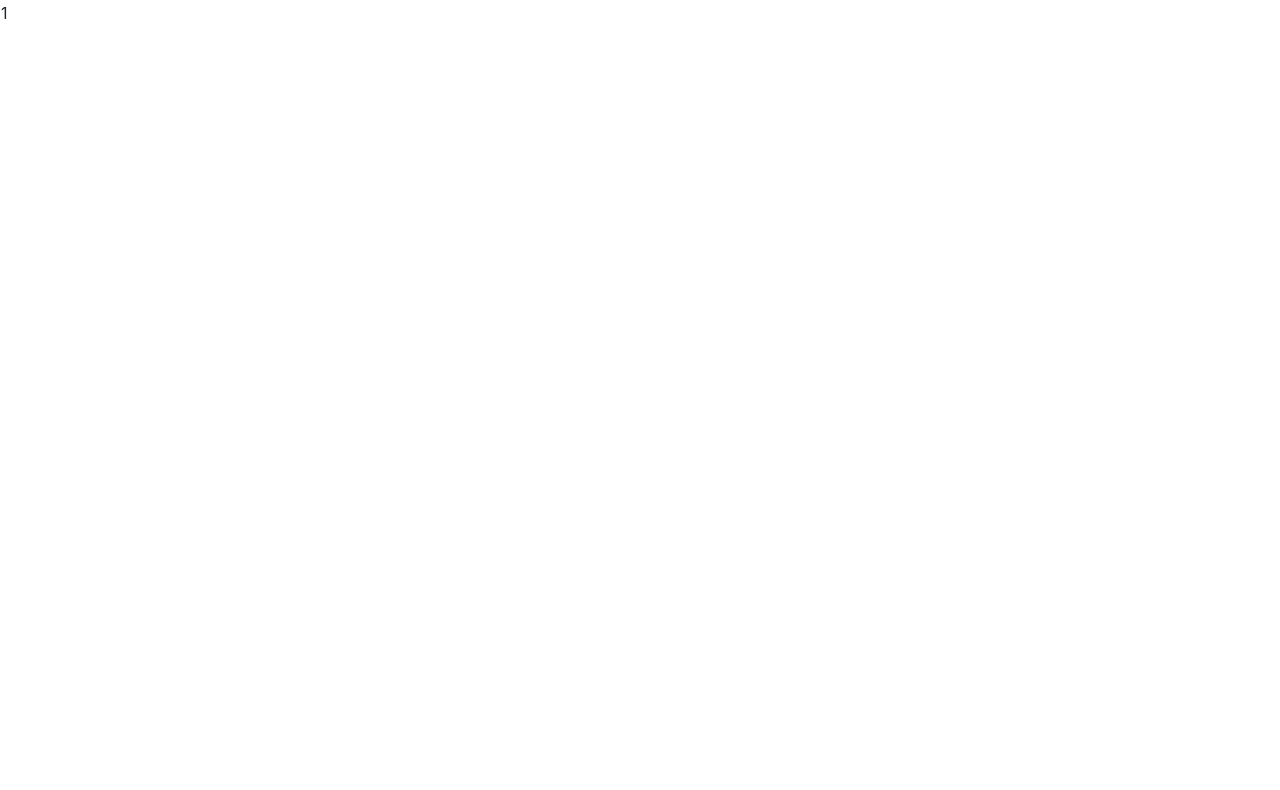
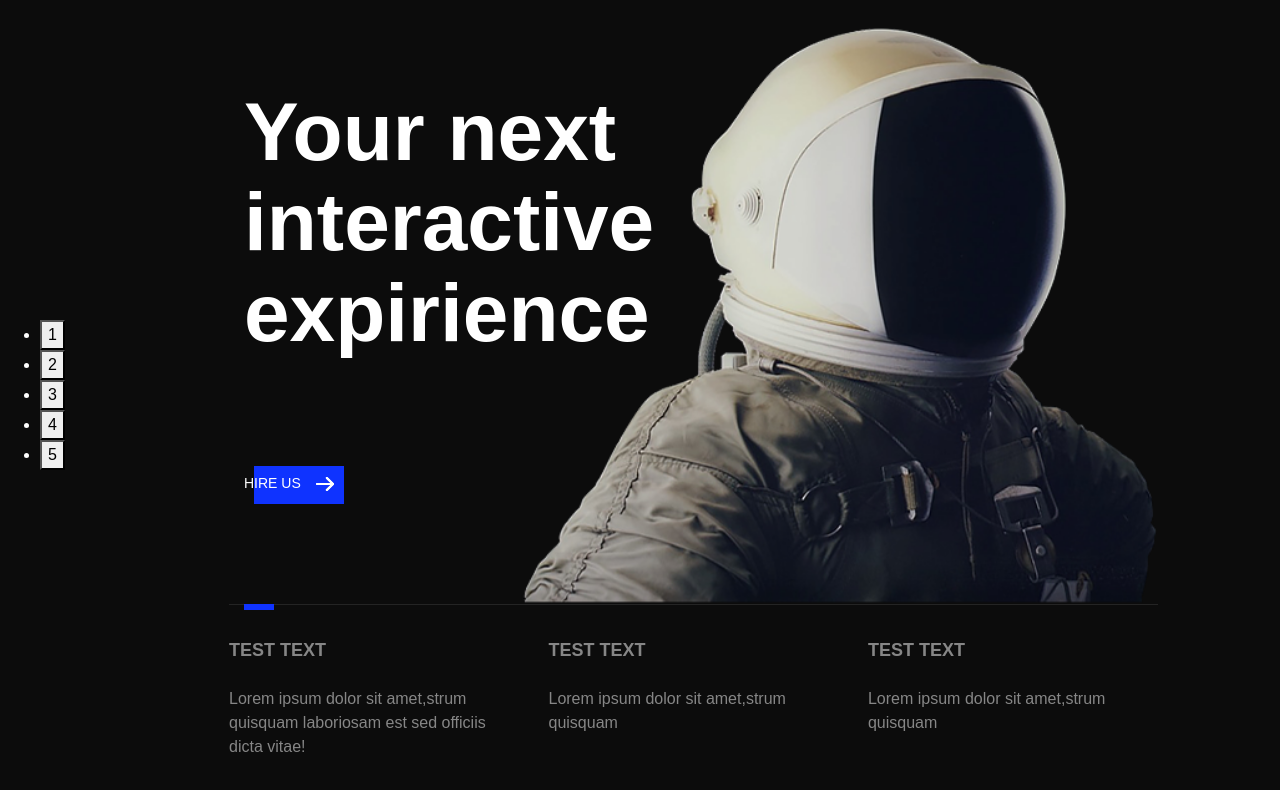
Before and after one commit to ckomorov/cosmic-slider, a website: page src/index.pug in a window 1280 px wide. Drawn offline with nearby package versions, Linux system fonts and the light colour scheme; some packages are replaced by stand-ins of ours; files that its build step writes are made by us from their sources; a script that the page names is missing; files whose address does not match are found by name.

Commit message:
first slide

```diff
--- /dev/null
+++ b/src/_partials/page-1.pug
@@ -0,0 +1,23 @@
+.page-slide.d-flex.align-items-center
+	.container-fluid
+		.row
+			.col-md-9.offset-md-2
+				.page-slide-1-top
+					h1.text-title-lg Your next interactive expirience
+					a(href="#!").btn-main
+						span Hire Us
+						img(src="./build/img/arrow.svg", alt="arrow", width="18", height="14")
+				.text-slide-1-bottom
+					.row
+						.col-md-4
+							div.text-widget#tw-1
+								h3.text-title-sm test text
+								p.text-p Lorem ipsum dolor sit amet,strum quisquam laboriosam est sed officiis dicta vitae!
+						.col-md-4
+							div.text-widget#tw-2
+								h3.text-title-sm test text
+								p.text-p Lorem ipsum dolor sit amet,strum quisquam
+						.col-md-4
+							div.text-widget#tw-3
+								h3.text-title-sm test text
+								p.text-p Lorem ipsum dolor sit amet,strum quisquam
--- a/src/index.pug
+++ b/src/index.pug
@@ -3,7 +3,7 @@ extends _layout/home
 block content
 	.js-page-slider.page-slider
 		div
-			.page-slide 1
+			include _partials/page-1
 		div
 			.page-slide 2
 		div
--- a/src/js/script.js
+++ b/src/js/script.js
@@ -5,7 +5,8 @@ function initPageSlider() {
 
 	$slider.slick({
 		arrows: false,
-		vertical: true
+		vertical: true,
+		dots: true
 	});
 
 	$slider.mousewheel(function(e){
@@ -27,11 +28,41 @@ function initPageSlider() {
 			}
 		}, threshold: 50
 	});
+
+	chooseTextOnFirstSlide();
+
+}
+
+
+function chooseTextOnFirstSlide() {
+
+	const $ps_top_1 = $('.page-slide-1-top');
+
+	$('#tw-1').on('mouseover', function(){
+		$ps_top_1.addClass('left');
+		$ps_top_1.removeClass('middle', 'right');
+	});
+
+	$('#tw-2').on('mouseover', function(){
+		$ps_top_1.addClass('middle');
+		$ps_top_1.removeClass('right', 'left');
+	});
+
+	$('#tw-3').on('mouseover', function(){
+		$ps_top_1.addClass('right');
+		$ps_top_1.removeClass('left', 'middle');
+	});
 }
 
 
 
+$('document').ready(function() {
 
-$('document').ready(function() {
 	initPageSlider();
+
+
+
+
+
+
 });
--- a/src/scss/_base.scss
+++ b/src/scss/_base.scss
@@ -0,0 +1,7 @@
+
+body {
+	font-family: "Arial", sans-serif;
+	background: #0c0c0c;
+	color: $color-font;
+
+}
--- /dev/null
+++ b/src/scss/_placeholders.scss
@@ -0,0 +1,16 @@
+
+%pseudo {
+	content: '';
+	display: block;
+	position: absolute;
+}
+
+%btn-base {
+  display: inline-block;
+  text-transform: uppercase;
+  line-height: 1;
+
+  &:hover {
+    text-decoration: none;
+  }
+}
--- /dev/null
+++ b/src/scss/_variables.scss
@@ -0,0 +1,5 @@
+
+//colors
+$color-bg: #0c0c0d;
+$color-font: #fff;
+$color-accent: #0f33ff;
--- /dev/null
+++ b/src/scss/components/_buttons.scss
@@ -0,0 +1,37 @@
+
+.btn-main {
+  @extend %btn-base;
+  position: relative;
+  color: #fff;
+  font-size: 14px;
+  padding: 10px 0 13px;
+
+  &:before {
+    @extend %pseudo;
+    transition: .2s all;
+    top: 0;
+    left: 10px;
+    right: -10px;
+    height: 100%;
+    background: $color-accent;
+    z-index: 0;
+  }
+
+  &:hover {
+    color: #fff;
+    &:before {
+      left: -10px;
+    }
+  }
+
+  span,
+  img {
+    position: relative;
+    z-index: 1;
+  }
+
+  img {
+    display: inline-block;
+    margin-left: 15px;
+  }
+}
--- a/src/scss/components/_page-slider.scss
+++ b/src/scss/components/_page-slider.scss
@@ -1,4 +1,54 @@
 
-.page-slider {
+.page-slide {
 	height: 100vh;
 }
+
+.page-slide-1-top {
+	position: relative;
+	background: url(../img/spaceman.png) top right no-repeat;
+	background-size: contain;
+	border-bottom: 1px solid rgba(#fff, .1);
+	padding-left: 15px;
+	margin-bottom: 35px;
+
+
+	&:after {
+		@extend %pseudo;
+		background: $color-accent;
+		bottom: -6px;
+		left: 15px;
+		height: 6px;
+		width: 30px;
+	}
+
+	h1 {
+		padding-top: 60px;
+		max-width: 440px;
+		padding-bottom: 100px;
+	}
+
+	.btn-main {
+		margin-bottom: 100px;
+	}
+}
+
+.page-slide-1-top.left:after{
+	left: 15px;
+}
+.page-slide-1-top.middle:after{
+	left: 35%;
+}
+.page-slide-1-top.right:after{
+	left: 70%;
+}
+
+
+.page-slide-1-bottom {
+	padding-left: 15px;
+}
+
+
+.slick-dots {
+	position: absolute;
+	top: 40vh;
+}
--- /dev/null
+++ b/src/scss/components/_text.scss
@@ -0,0 +1,28 @@
+
+.text-title-lg {
+	font-size: 82px;
+	line-height: 1.1;
+	font-weight: 800;
+}
+
+.text-title-sm {
+	font-size: 18px;
+	margin: 0 0 25px;
+	text-transform: uppercase;
+	line-height: 1.2;
+}
+
+.text-p {
+	font-size: 16px;
+	line-height: 1.5;
+}
+
+.text-widget {
+	opacity: .5;
+	transition: .2s all;
+	max-width: 270px;
+
+	&:hover {
+		opacity: 1;
+	}
+}
--- a/src/scss/style.scss
+++ b/src/scss/style.scss
@@ -1,4 +1,5 @@
-
+@import "_variables";
+@import "_placeholders";
 
 
 // bootstrap
@@ -14,4 +15,6 @@
 @import "node_modules/bootstrap/scss/utilities/display";
 
 @import "_base";
+@import "components/_text";
+@import "components/_buttons";
 @import "components/_page-slider";
```
Also changed, not shown: _partials/page-1.html (added), build/css/components/buttons.css (added), build/css/components/text.css (added), build/css/style.css, build/img/arrow.svg (added), build/img/spaceman.png (added), build/js/script.js, index.html, src/img/spaceman.png (added), src/scss/components/_page-slide1.scss (added).
